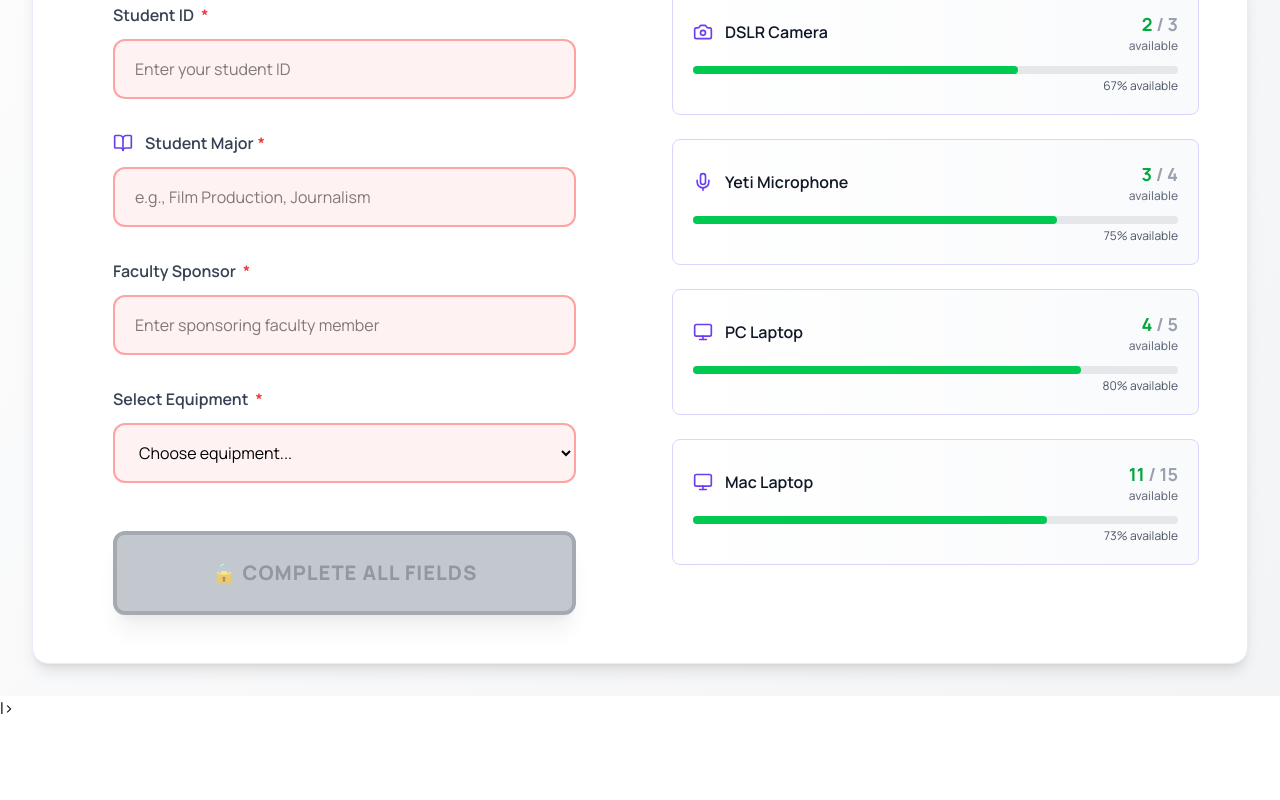
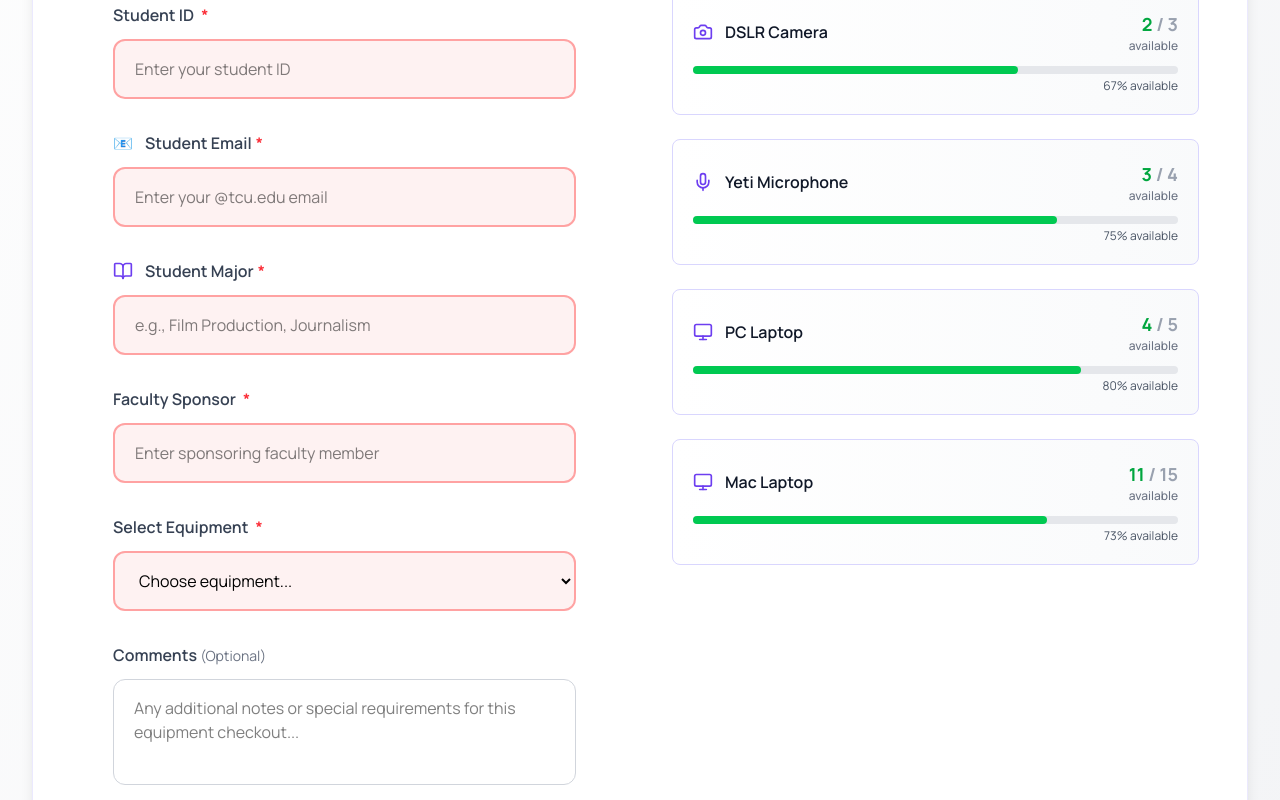
Before and after one commit to TCU-DCDA/cdex-inventory-app, a React (Vite) app: page / in a window 1280 px wide. Shown: the part 920-1720 px from the top of the page. Before the commit the page ends 1640 px from the top, so only its background shows below. Built offline with nearby package versions, Linux system fonts and the light colour scheme.

Commit message:
Update InventoryApp.tsx

```diff
--- a/src/components/InventoryApp.tsx
+++ b/src/components/InventoryApp.tsx
@@ -48,6 +48,7 @@ const InventoryApp = () => {
       id: 1,
       studentName: 'Sarah Johnson',
       studentId: 'SJ12345',
+      studentEmail: 'sarah.johnson@tcu.edu',
       studentMajor: 'Film Production',
       facultySponsor: 'Dr. Smith',
       checkoutDate: '2024-06-10',
@@ -61,6 +62,7 @@ const InventoryApp = () => {
       id: 2,
       studentName: 'Mike Chen',
       studentId: 'MC67890',
+      studentEmail: 'mike.chen@tcu.edu',
       studentMajor: 'Journalism',
       facultySponsor: 'Prof. Johnson',
       checkoutDate: '2024-06-08',
@@ -75,9 +77,11 @@ const InventoryApp = () => {
   const [activeTab, setActiveTab] = useState('checkout');
   const [studentName, setStudentName] = useState('');
   const [studentId, setStudentId] = useState('');
+  const [studentEmail, setStudentEmail] = useState('');
   const [studentMajor, setStudentMajor] = useState('');
   const [facultySponsor, setFacultySponsor] = useState('');
   const [selectedEquipment, setSelectedEquipment] = useState('');
+  const [comments, setComments] = useState('');
   const [searchTerm, setSearchTerm] = useState('');
 
   const categories = ['Video Camera - Professional', 'Video Camera - Standard', 'DSLR Camera', 'Yeti Microphone', 'PC Laptop', 'Mac Laptop'];
@@ -103,13 +107,23 @@ const InventoryApp = () => {
   const activeCheckouts = checkouts.filter(checkout => !checkout.returned);
   const filteredCheckouts = activeCheckouts.filter(checkout =>
     checkout.studentName.toLowerCase().includes(searchTerm.toLowerCase()) ||
+    checkout.studentId.toLowerCase().includes(searchTerm.toLowerCase()) ||
+    ((checkout as any).studentEmail || '').toLowerCase().includes(searchTerm.toLowerCase()) ||
     checkout.equipmentName.toLowerCase().includes(searchTerm.toLowerCase()) ||
     checkout.serialNumber.toLowerCase().includes(searchTerm.toLowerCase())
   );
 
+  // Email validation helper
+  const isValidEmail = (email: string) => {
+    const emailRegex = /^[^\s@]+@[^\s@]+\.[^\s@]+$/;
+    return emailRegex.test(email);
+  };
+
   // Form validation
   const isFormComplete = studentName.trim() !== '' &&
                         studentId.trim() !== '' &&
+                        studentEmail.trim() !== '' &&
+                        isValidEmail(studentEmail) &&
                         studentMajor.trim() !== '' &&
                         facultySponsor.trim() !== '' &&
                         selectedEquipment !== '';
@@ -118,11 +132,12 @@ const InventoryApp = () => {
   const completedFields = [
     studentName.trim() !== '',
     studentId.trim() !== '',
+    studentEmail.trim() !== '' && isValidEmail(studentEmail),
     studentMajor.trim() !== '',
     facultySponsor.trim() !== '',
     selectedEquipment !== ''
   ].filter(Boolean).length;
-  const totalFields = 5;
+  const totalFields = 6;
   const completionPercentage = Math.round((completedFields / totalFields) * 100);
 
   const handleCheckout = () => {
@@ -141,8 +156,10 @@ const InventoryApp = () => {
       id: checkouts.length + 1,
       studentName,
       studentId,
+      studentEmail,
       studentMajor,
       facultySponsor,
+      comments: comments.trim(),
       checkoutDate: new Date().toISOString().split('T')[0],
       returnDate: new Date(Date.now() + 7 * 24 * 60 * 60 * 1000).toISOString().split('T')[0],
       equipmentId: equipmentItem.id,
@@ -159,9 +176,11 @@ const InventoryApp = () => {
 
     setStudentName('');
     setStudentId('');
+    setStudentEmail('');
     setStudentMajor('');
     setFacultySponsor('');
     setSelectedEquipment('');
+    setComments('');
 
     alert('Equipment checked out successfully!');
   };
@@ -387,6 +406,28 @@ const InventoryApp = () => {
 
                   <div>
                     <label className="block text-base font-semibold text-gray-700 mb-3 flex items-center">
+                      <span className="mr-3">📧</span>
+                      Student Email <span className="text-red-500 ml-1">*</span>
+                    </label>
+                    <input
+                      type="email"
+                      value={studentEmail}
+                      onChange={(e) => setStudentEmail(e.target.value)}
+                      className={`w-full px-5 py-4 rounded-xl focus:outline-none focus:ring-3 transition-colors text-base ${
+                        studentEmail.trim() === '' || !isValidEmail(studentEmail)
+                          ? 'border-2 border-red-300 focus:ring-red-200 focus:border-red-500 bg-red-50'
+                          : 'border border-green-300 focus:ring-green-200 focus:border-green-500 bg-green-50'
+                      }`}
+                      placeholder="Enter your @tcu.edu email"
+                      required
+                    />
+                    {studentEmail.trim() !== '' && !isValidEmail(studentEmail) && (
+                      <p className="text-red-600 text-sm mt-2">⚠️ Please enter a valid email address</p>
+                    )}
+                  </div>
+
+                  <div>
+                    <label className="block text-base font-semibold text-gray-700 mb-3 flex items-center">
                       <BookOpen className="w-5 h-5 mr-3 text-tcu-600" />
                       Student Major <span className="text-red-500 ml-1">*</span>
                     </label>
@@ -450,6 +491,19 @@ const InventoryApp = () => {
                         </optgroup>
                       ))}
                     </select>
+                  </div>
+
+                  <div>
+                    <label className="block text-base font-semibold text-gray-700 mb-3">
+                      Comments <span className="text-gray-500 text-sm font-normal">(Optional)</span>
+                    </label>
+                    <textarea
+                      value={comments}
+                      onChange={(e) => setComments(e.target.value)}
+                      className="w-full px-5 py-4 border border-gray-300 rounded-xl focus:outline-none focus:ring-3 focus:ring-tcu-primary focus:border-tcu-primary transition-colors text-base resize-none"
+                      placeholder="Any additional notes or special requirements for this equipment checkout..."
+                      rows={3}
+                    />
                   </div>
 
                   <div className="pt-4">
@@ -587,6 +641,10 @@ const InventoryApp = () => {
                                 <span className="text-gray-700">{checkout.studentId}</span>
                               </p>
                               <p className="flex items-center">
+                                <span className="font-semibold text-tcu-700 w-28">Email:</span>
+                                <span className="text-gray-700">{checkout.studentEmail}</span>
+                              </p>
+                              <p className="flex items-center">
                                 <span className="font-semibold text-tcu-700 w-28">Major:</span>
                                 <span className="text-gray-700">{checkout.studentMajor}</span>
                               </p>
@@ -610,6 +668,12 @@ const InventoryApp = () => {
                               </p>
                             </div>
                           </div>
+                          {(checkout as any).comments && (checkout as any).comments.trim() !== '' && (
+                            <div className="mt-6 p-4 bg-tcu-50 rounded-lg border border-tcu-200">
+                              <h4 className="font-semibold text-tcu-700 mb-2">Comments:</h4>
+                              <p className="text-gray-700 text-sm leading-relaxed">{(checkout as any).comments}</p>
+                            </div>
+                          )}
                         </div>
                         <button
                           onClick={() => handleCheckin(checkout.id)}
```
